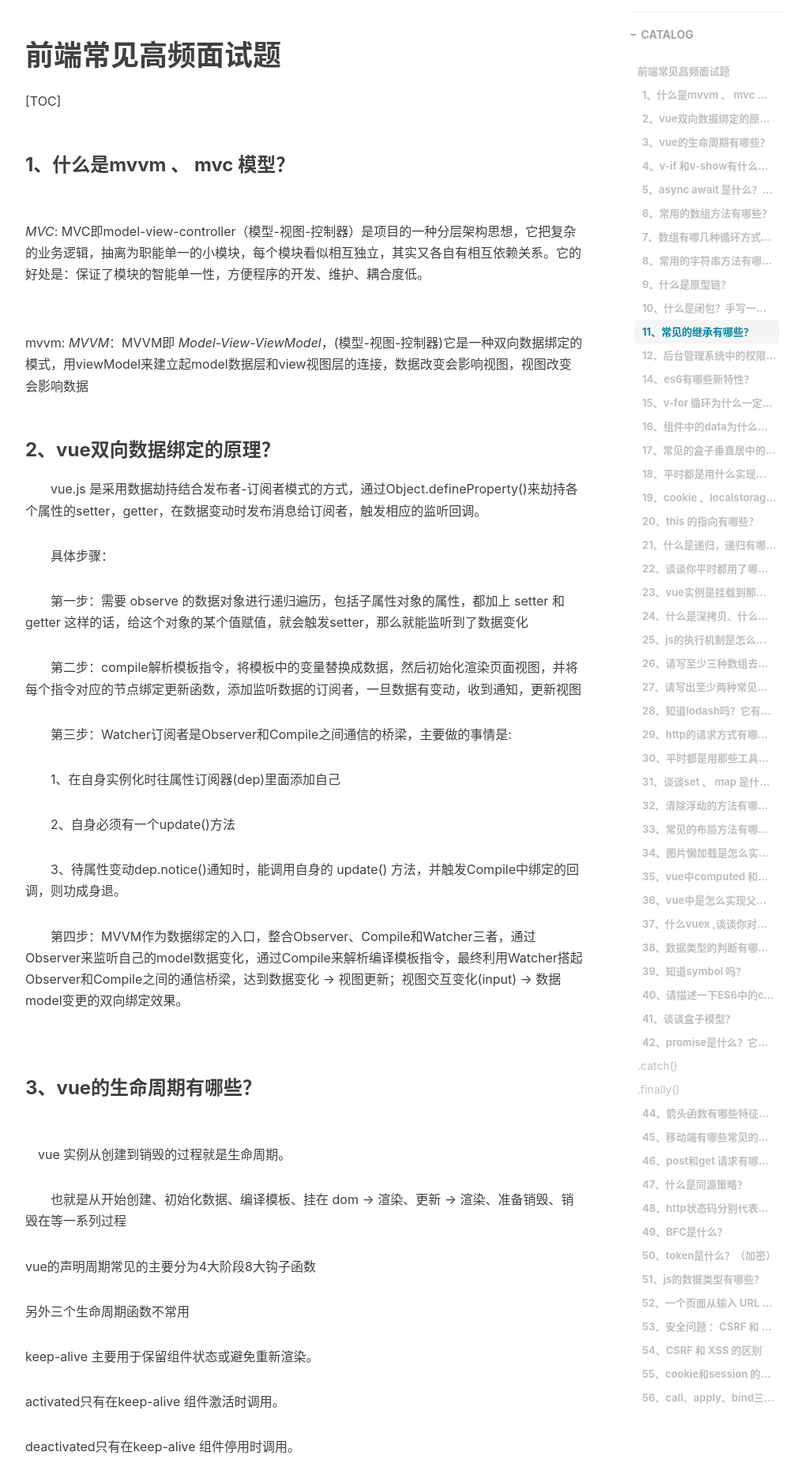
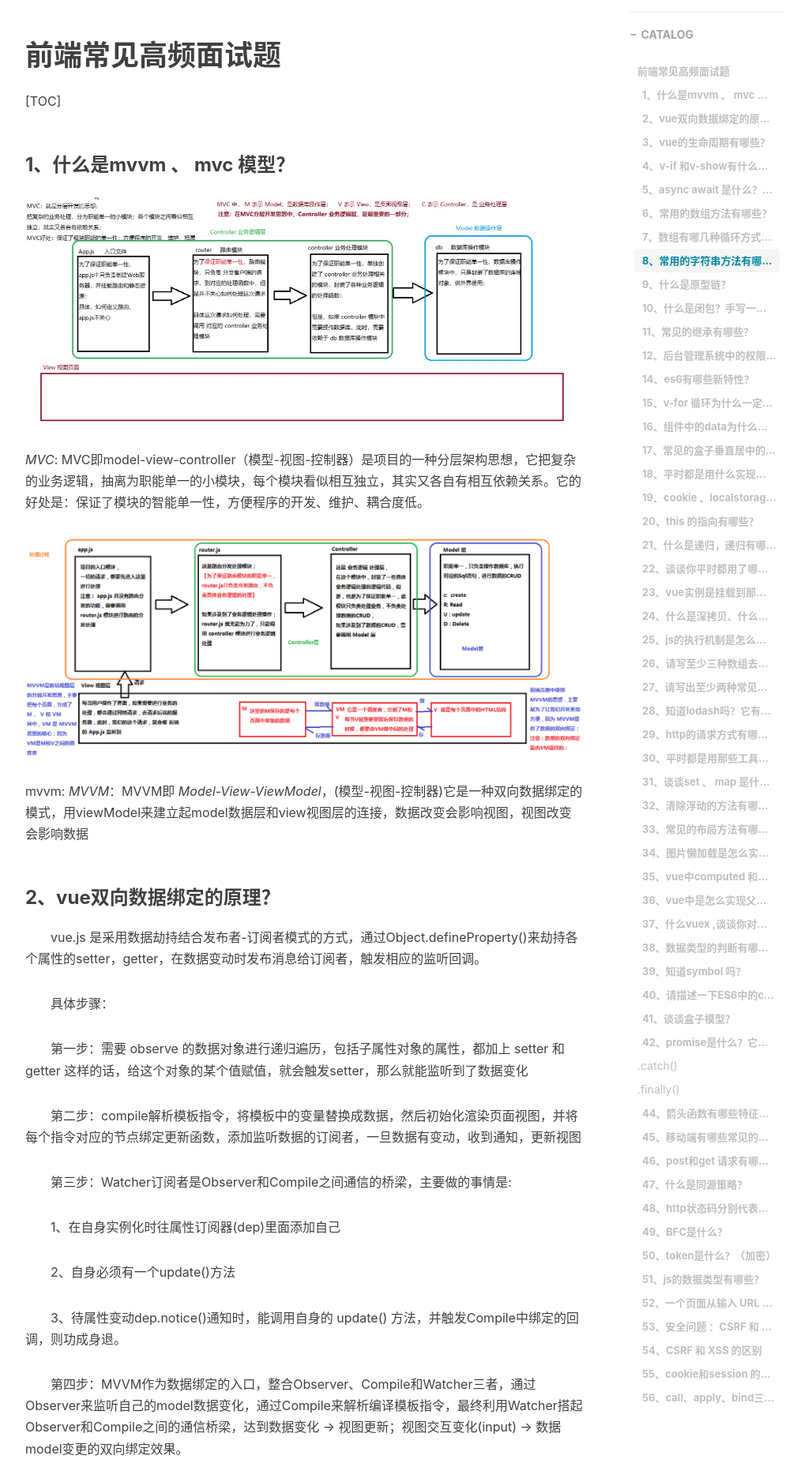
Before and after one commit to YouthguyZ/YouthguyZ.github.io, a Jekyll site: the page built from _posts/2023-02-10-前端常见面试题.md, in a window 1280 px wide. Shown: the part 548-2425 px from the top of the page at 79% size, without its empty margins (233-1256 px from the left). Built offline with Jekyll 4.4.1, drawn with Linux system fonts in a browser that asks for light colours; nearby versions of some CDN libraries; comment, search, counter and statistics services are not loaded.

Commit message:
update post

```diff
--- a/_posts/2023-02-10-前端常见面试题.md
+++ b/_posts/2023-02-10-前端常见面试题.md
@@ -19,11 +19,11 @@ tags:
 
 ### 1、什么是mvvm  、 mvc 模型？
 
-![](../img/images/mvc.jpg)
+![img](/img/images/mvc.jpg)
 
 *MVC*: MVC即model-view-controller（模型-视图-控制器）是项目的一种分层架构思想，它把复杂的业务逻辑，抽离为职能单一的小模块，每个模块看似相互独立，其实又各自有相互依赖关系。它的好处是：保证了模块的智能单一性，方便程序的开发、维护、耦合度低。
 
-![](..\img\images\mvvm.png)
+![img](/img/images/mvvm.png)
 
 mvvm: *MVVM*：MVVM即 *Model-View-ViewModel*，(模型-视图-控制器)它是一种双向数据绑定的模式，用viewModel来建立起model数据层和view视图层的连接，数据改变会影响视图，视图改变会影响数据
 
```
Also changed, not shown: other parts of _posts/2023-02-10-前端常见面试题.md (+2 -2 lines).
